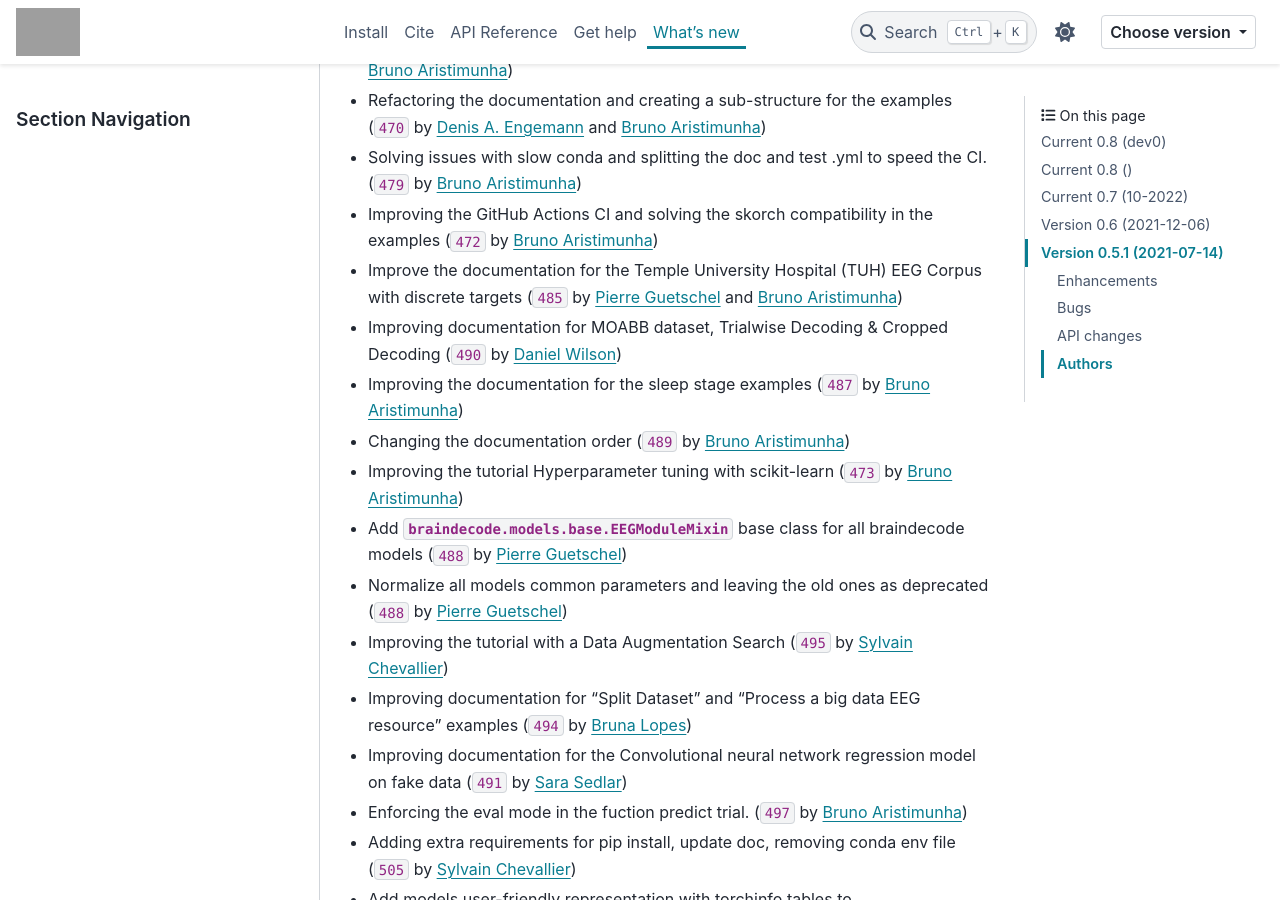
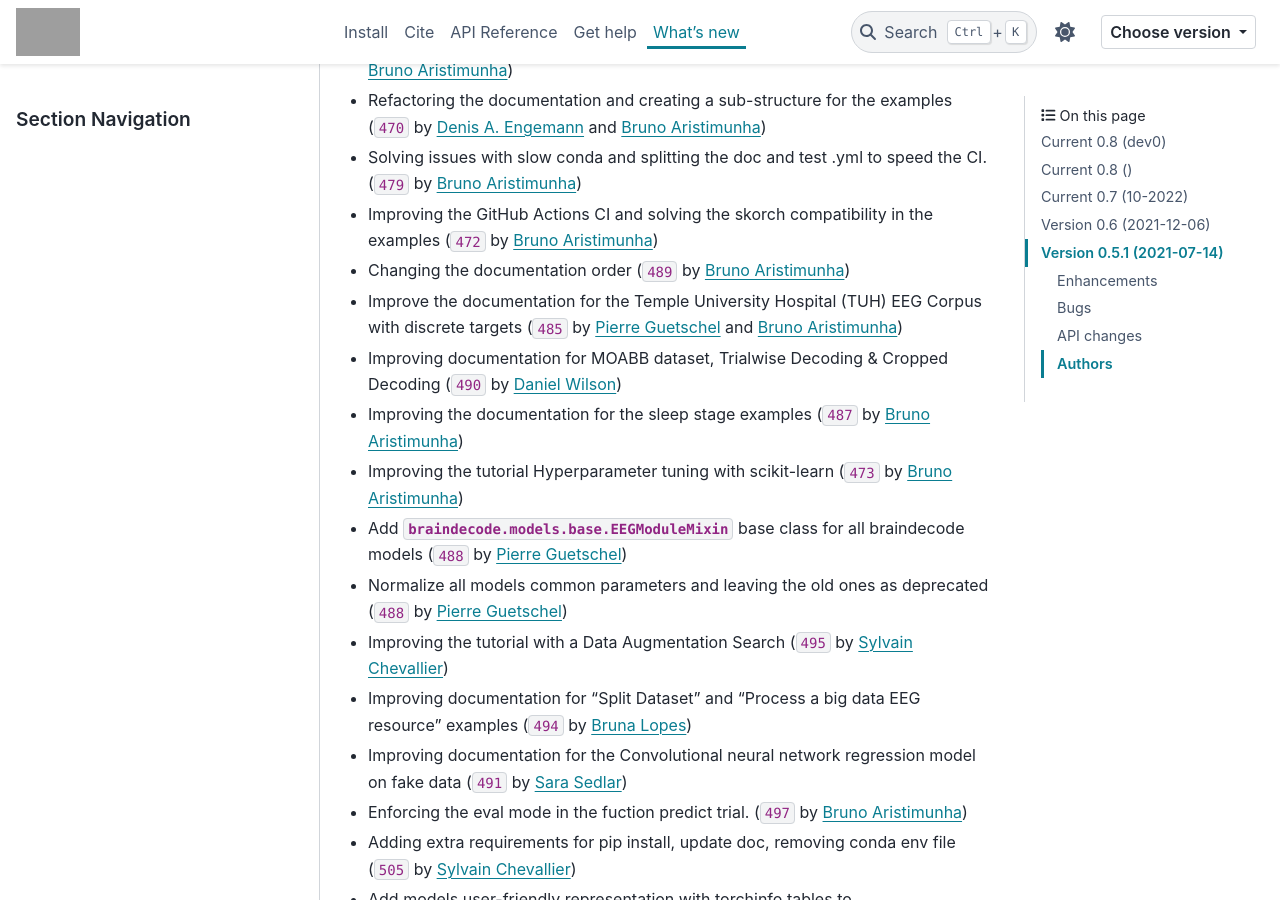
Before and after one commit to braindecode/braindecode, a Sphinx documentation site: the page built from docs/whats_new.rst, in a window 1280 px wide and 900 px high, scrolled down 548 px. Built offline with Sphinx 7.4.7 and the PyData theme 0.15.4, drawn with Linux system fonts in a browser that asks for light colours; pages that are not in the unit, such as notebooks, are missing from menus; comment, search, counter and statistics services are not loaded; cross-references to code outside the pages are shown as plain code; grey boxes are pictures that could not be loaded.

```diff
--- a/docs/whats_new.rst
+++ b/docs/whats_new.rst
@@ -28,10 +28,10 @@ Enhancements
 - Refactoring the documentation and creating a sub-structure for the examples (:gh:`470` by `Denis A. Engemann`_ and `Bruno Aristimunha`_)
 - Solving issues with slow conda and splitting the doc and test .yml to speed the CI. (:gh:`479` by `Bruno Aristimunha`_)
 - Improving the GitHub Actions CI and solving the skorch compatibility in the examples (:gh:`472` by `Bruno Aristimunha`_)
+- Changing the documentation order (:gh:`489` by `Bruno Aristimunha`_)
 - Improve the documentation for the Temple University Hospital (TUH) EEG Corpus with discrete targets (:gh:`485` by `Pierre Guetschel`_ and `Bruno Aristimunha`_)
 - Improving documentation for MOABB dataset, Trialwise Decoding & Cropped Decoding (:gh:`490` by `Daniel Wilson`_)
 - Improving the documentation for the sleep stage examples (:gh:`487` by `Bruno Aristimunha`_)
-- Changing the documentation order (:gh:`489` by `Bruno Aristimunha`_)
 - Improving the tutorial Hyperparameter tuning with scikit-learn (:gh:`473` by `Bruno Aristimunha`_)
 - Add :class:`braindecode.models.base.EEGModuleMixin` base class for all braindecode models (:gh:`488` by `Pierre Guetschel`_)
 - Normalize all models common parameters and leaving the old ones as deprecated (:gh:`488` by `Pierre Guetschel`_)
```
